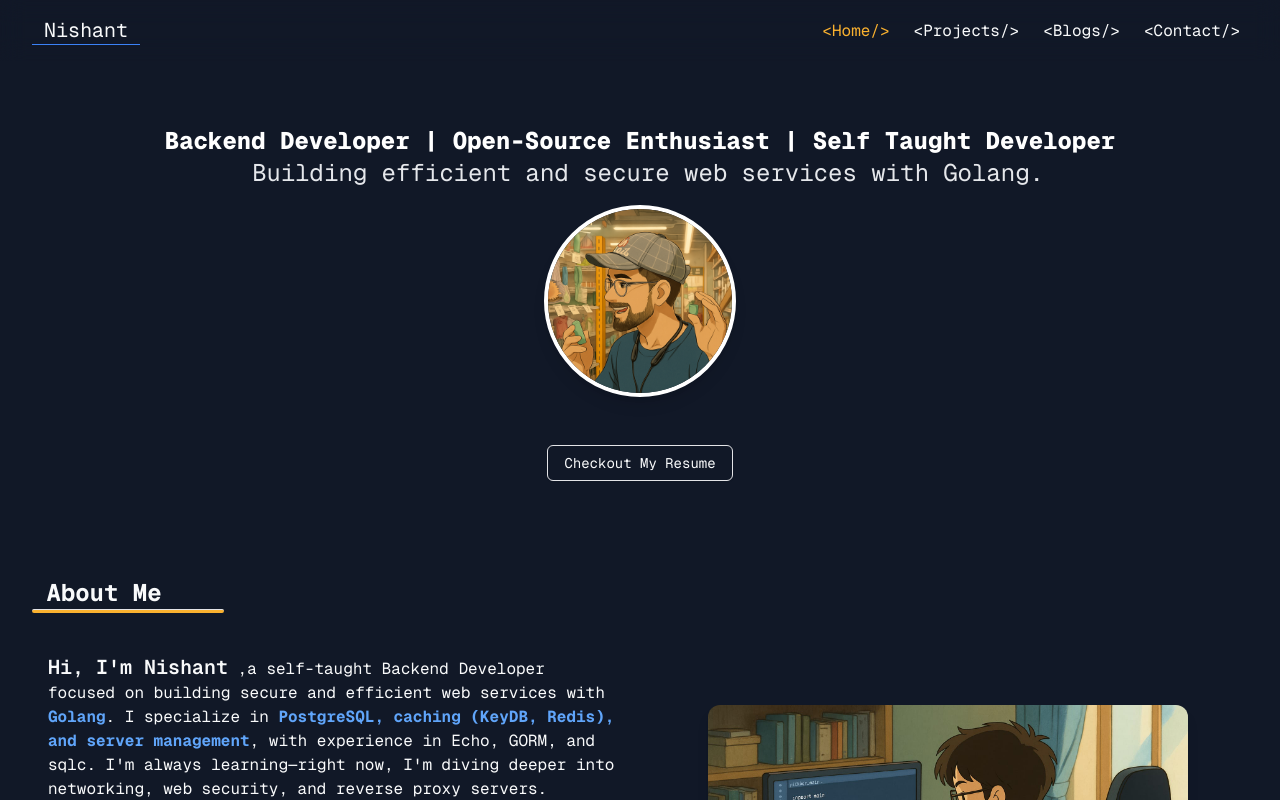
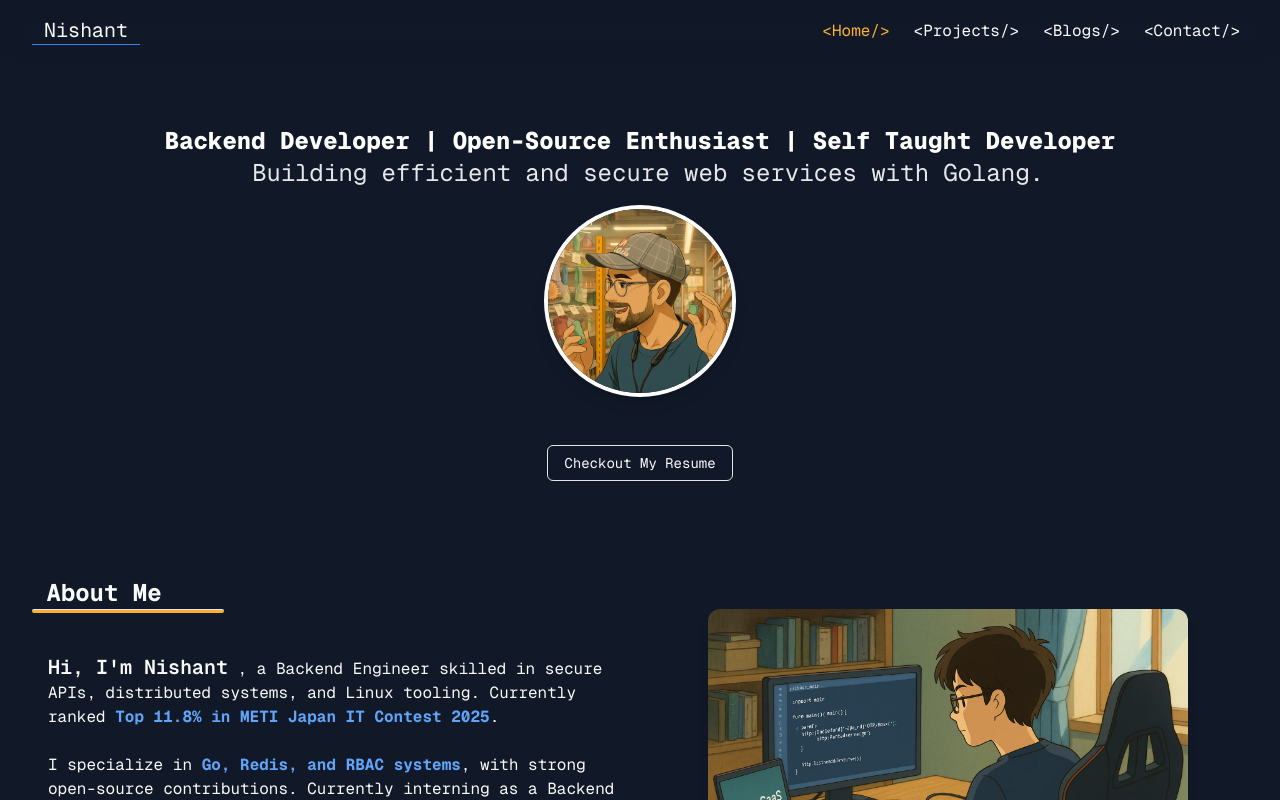
Before and after one commit to nishujangra/Portfolio, a React (Vite) app: page / in a window 1280 px wide. Shown: the top 800 px of the page. Built offline with nearby package versions, Linux system fonts and the light colour scheme.

Commit message:
fix(about): about section

```diff
--- a/src/pages/Home/container/About.tsx
+++ b/src/pages/Home/container/About.tsx
@@ -11,34 +11,22 @@ const About = () => {
                     <strong className="text-lg md:text-xl font-semibold">
                         Hi, I&apos;m Nishant
                     </strong>{" "}
-                    ,a self-taught Backend Developer focused on building secure
-                    and efficient web services with{" "}
-                    <strong className="text-blue-400">Golang</strong>. I
-                    specialize in{" "}
-                    <strong className="text-blue-400">
-                        PostgreSQL, caching (KeyDB, Redis), and server
-                        management
-                    </strong>
-                    , with experience in Echo, GORM, and sqlc. I&apos;m always
-                    learning—right now, I'm diving deeper into networking, web
-                    security, and reverse proxy servers.
+                    , a Backend Engineer skilled in secure APIs, distributed systems, and Linux tooling.
+                    Currently ranked{" "}
+                    <strong className="text-blue-400">Top 11.8% in METI Japan IT Contest 2025</strong>.
                     <br />
                     <br />
-                    Currently interning as a Backend Developer at Udyansh, I
-                    work on everything from API integrations and cron jobs to
-                    JWT-based RBAC systems. I&apos;ve also authored detailed
-                    technical blogs on Bitbucket Wiki, focusing on clear
-                    documentation and developer experience. I enjoy solving
-                    complex backend challenges, automating workflows, and
-                    writing clean, scalable code. I thrive in Linux-based
-                    environments where performance and precision matter. My
-                    approach to building is simple:{" "}
+                    I specialize in{" "}
+                    <strong className="text-blue-400">Go, Redis, and RBAC systems</strong>
+                    , with strong open-source contributions. Currently interning as a Backend Developer at Udyansh,
+                    I work on API integrations, cron jobs, and JWT-based authentication systems.
+                    <br />
+                    <br />
+                    I enjoy solving complex backend challenges, automating workflows, and writing clean, scalable code.
+                    My approach:{" "}
                     <strong className="text-blue-400">
                         keep it fast, secure, and well-documented.
-                    </strong>{" "}
-                    When I&apos;m not coding, I&apos;m probably writing about it
-                    or improving my understanding of systems, networks, or cloud
-                    infrastructure. Let&apos;s build something awesome.
+                    </strong>
                 </div>
             </div>
             <div className="hidden md:flex flex-col items-center justify-center w-full">
```
